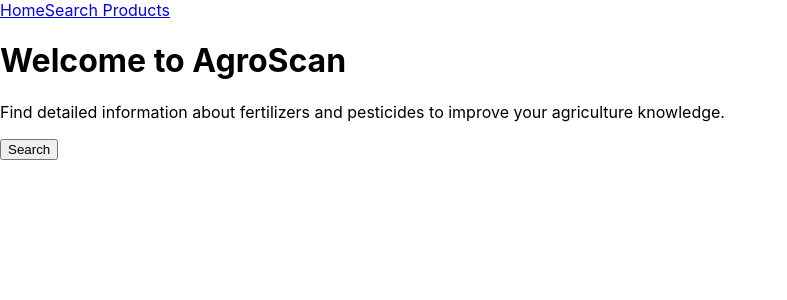
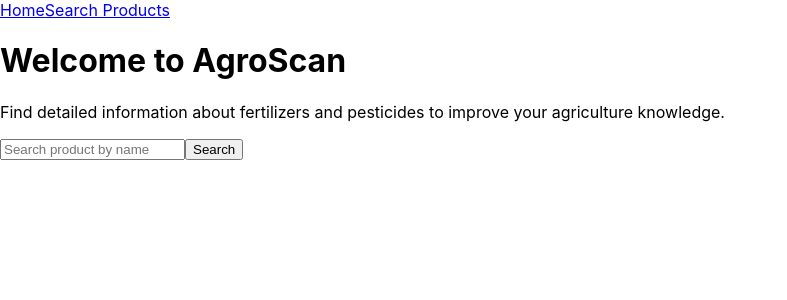
Before and after one commit to Esuza-arch/agro-scan, a React (Create React App) app: page / in a window 1280 px wide. Shown: the top 300 px of the page, without its empty margins (0-787 px from the left). Built offline with nearby package versions, Linux system fonts and the light colour scheme.

Commit message:
add preventDefault and input

```diff
--- a/src/components/Search.js
+++ b/src/components/Search.js
@@ -2,13 +2,16 @@
 
 function Search(setSearchResults) {
   const [searchTerm, setSearchTerm] = useState('')
-  const handleSearch = () => {
+
+  const handleSearch = (e) => {
+    e.preventDefault()
     fetch(`http://localhost:3001/products?name_like=${searchTerm}`)
       .then((res) => res.json())
       .then((data) => setSearchResults(data))
   }
   return (
     <form>
+      <input type='text' value={searchTerm} onChange={(e) => setSearchTerm(e.target.value)} placeholder='Search product by name' />
       <button onClick={handleSearch}>Search</button>
     </form>
   )
```
